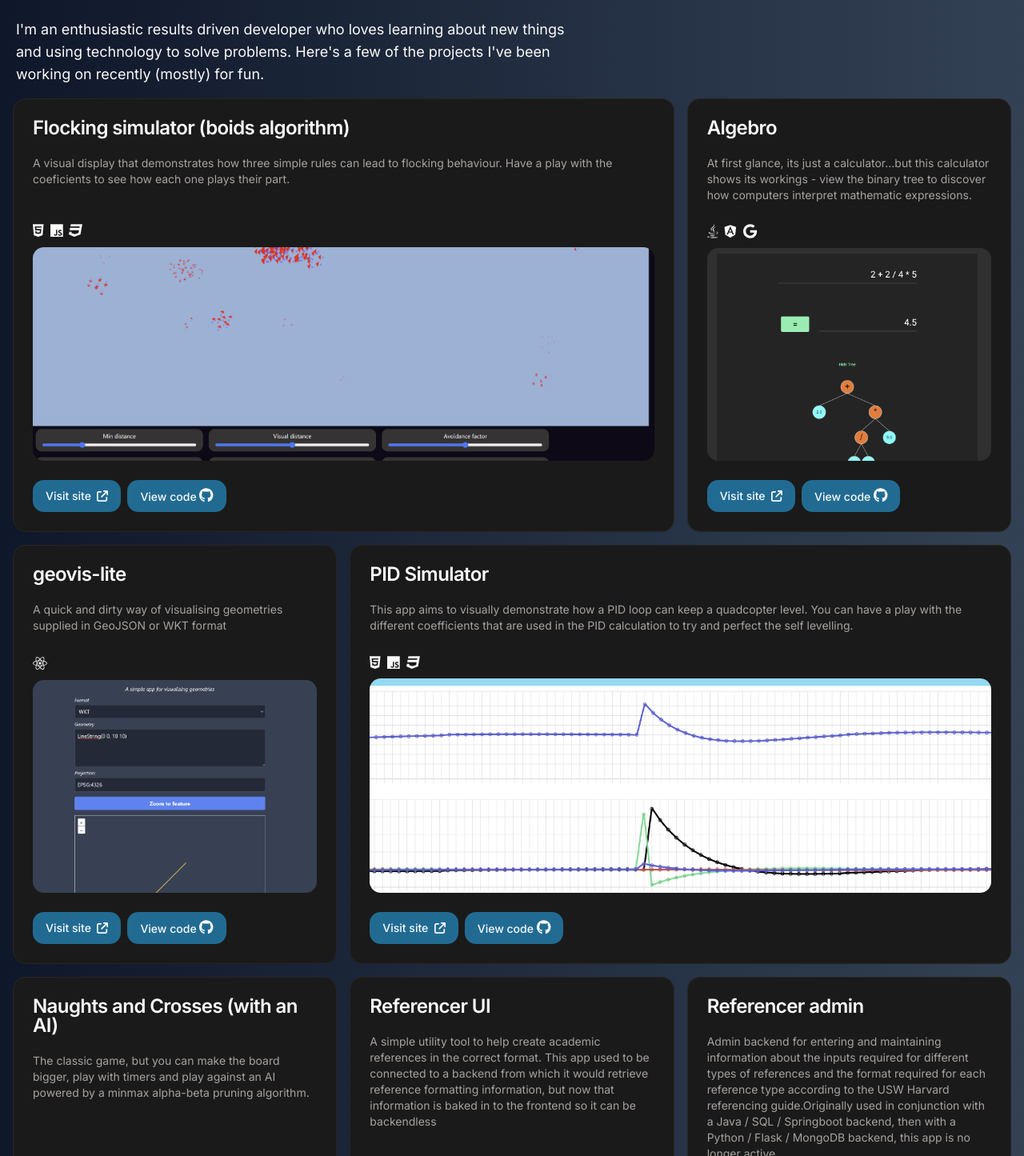
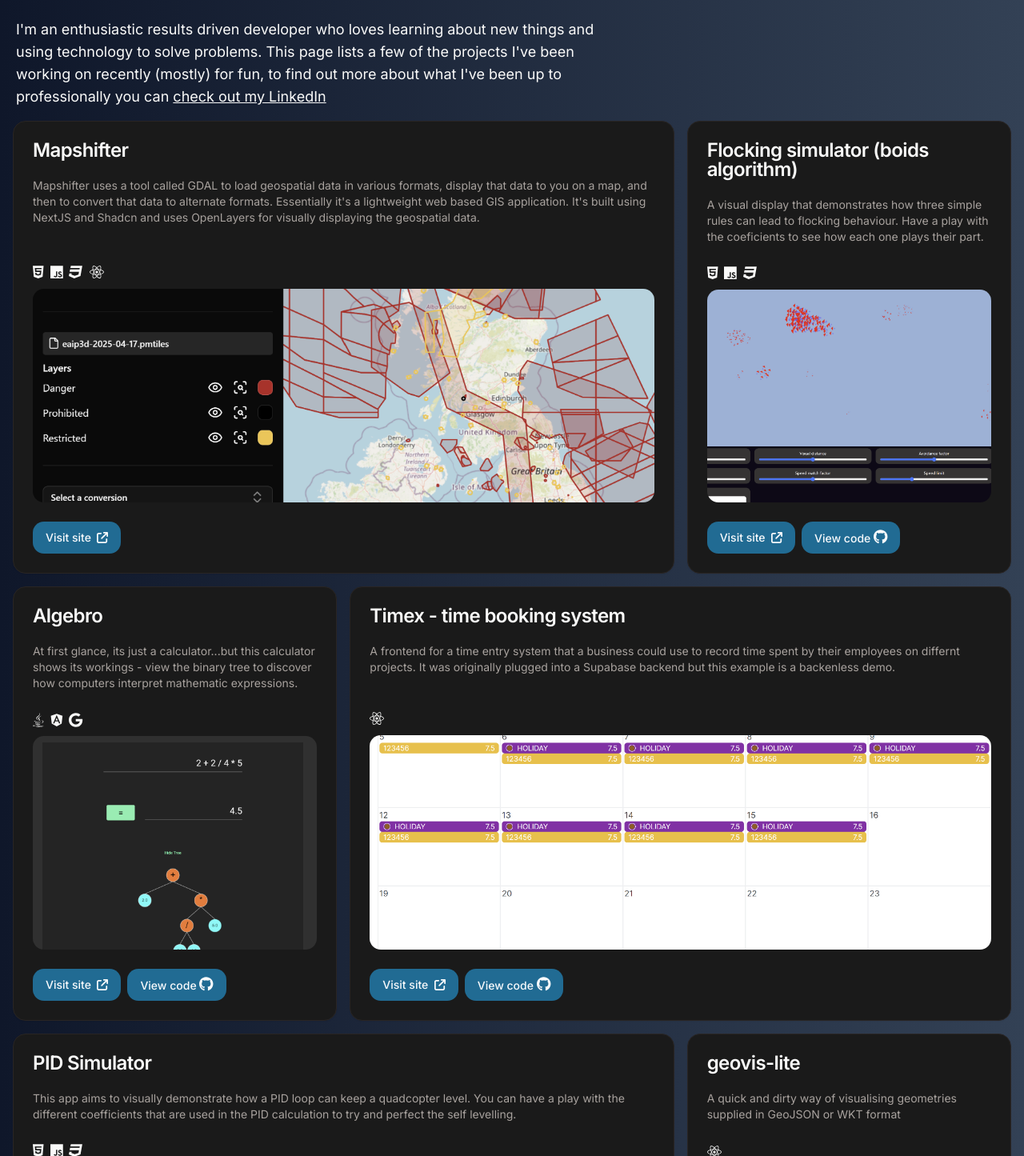
Before and after one commit to Leggit/project-showcase, a Next.js app: page / in a window 1280 px wide. Shown: the part 225-1670 px from the top of the page at 80% size. Built offline with nearby package versions, Linux system fonts and the light colour scheme; what tailwind-highlightjs would draw is missing.

Commit message:
Added mapshifter

```diff
--- a/app/layout.tsx
+++ b/app/layout.tsx
@@ -29,7 +29,7 @@ export default function RootLayout({
           " bg-gradient-to-r from-slate-900 to-slate-700"
         }
       >
-        <div className="px-2 md:px-2 lg:px-4 max-w-[1400px] xl:m-auto">
+        <div className="px-4 md:px-4 lg:px-4 max-w-[1400px] xl:m-auto">
           <Navbar />
           <div className="my-8">{children}</div>
         </div>
--- a/app/page.tsx
+++ b/app/page.tsx
@@ -16,6 +16,15 @@ import { Suspense } from "react";
 export default function Home() {
   const projects: Project[] = [
     {
+      title: "Mapshifter",
+      description:
+        "Mapshifter uses a tool called GDAL to load geospatial data in various formats, display that data to you on a map, and then to convert that data to alternate formats. Essentially it's a lightweight web based GIS application. It's built using NextJS and Shadcn and uses OpenLayers for visually displaying the geospatial data.",
+      imageUrl: "/mapshifter.png",
+      siteUrl: "https://mapshifter.vercel.app/",
+      icons: [faHtml5, faJs, faCss3, faReact],
+      isWide: true,
+    },
+    {
       title: "Flocking simulator (boids algorithm)",
       description:
         "A visual display that demonstrates how three simple rules can lead to flocking behaviour. Have a play with the coeficients to see how each one plays their part.",
@@ -23,7 +32,7 @@ export default function Home() {
       siteUrl: "https://leggit.github.io/boids/",
       repoUrl: "https://github.com/Leggit/boids",
       icons: [faHtml5, faJs, faCss3],
-      isWide: true,
+      isWide: false,
     },
     {
       title: "Algebro",
@@ -35,13 +44,14 @@ export default function Home() {
       icons: [faJava, faAngular, faGoogle],
     },
     {
-      title: "geovis-lite",
+      title: "Timex - time booking system",
       description:
-        "A quick and dirty way of visualising geometries supplied in GeoJSON or WKT format",
-      imageUrl: "/geovislite.png",
-      siteUrl: "https://leggit.github.io/geovis-lite/",
-      repoUrl: "https://github.com/Leggit/geovis-lite",
+        "A frontend for a time entry system that a business could use to record time spent by their employees on differnt projects. It was originally plugged into a Supabase backend but this example is a backenless demo.",
+      imageUrl: "/timex.png",
+      siteUrl: "https://timex-app.netlify.app",
+      repoUrl: "https://github.com/Leggit/timex-public",
       icons: [faReact],
+      isWide: true,
     },
     {
       title: "PID Simulator",
@@ -52,6 +62,15 @@ export default function Home() {
       repoUrl: "https://github.com/Leggit/pid-simulator",
       icons: [faHtml5, faJs, faCss3],
       isWide: true,
+    },
+    {
+      title: "geovis-lite",
+      description:
+        "A quick and dirty way of visualising geometries supplied in GeoJSON or WKT format",
+      imageUrl: "/geovislite.png",
+      siteUrl: "https://leggit.github.io/geovis-lite/",
+      repoUrl: "https://github.com/Leggit/geovis-lite",
+      icons: [faReact],
     },
     {
       title: "Naughts and Crosses (with an AI)",
@@ -81,26 +100,23 @@ export default function Home() {
       repoUrl: "https://github.com/Leggit/ReferencerAdmin/",
       icons: [faAngular, faPython],
     },
-    {
-      title: "Timex - time booking system",
-      description:
-        "A frontend for a time entry system that a business could use to record time spent by their employees on differnt projects. It was originally plugged into a Supabase backend but this example is a backenless demo",
-      imageUrl: "/timex.png",
-      siteUrl: "https://timex-app.netlify.app",
-      repoUrl: "https://github.com/Leggit/timex-public",
-      icons: [faReact],
-      isWide: true,
-    },
   ];
 
   return (
     <section>
       <header>
         <NameHeader />
-        <p className="max-w-[500px] md:max-w-[700px] px-1 text-lg mb-2">
+        <p className="max-w-[500px] md:max-w-[750px] px-1 text-lg mb-2">
           {`I'm an enthusiastic results driven developer who loves learning about
-          new things and using technology to solve problems. Here's a few of the
-          projects I've been working on recently (mostly) for fun.`}
+          new things and using technology to solve problems. This page lists a few of the
+          projects I've been working on recently (mostly) for fun, to find out more about what I've been up to professionally you can`}{" "}
+          <a
+            className="underline"
+            href="https://www.linkedin.com/in/oliver-legg-33191b276/"
+            target="_blank"
+          >
+            check out my LinkedIn
+          </a>
         </p>
       </header>
       <div className="-mx-2 flex flex-row flex-wrap justify-center pb-[100px]">
--- a/components/footer.tsx
+++ b/components/footer.tsx
@@ -16,7 +16,7 @@ function Footer() {
                   href="https://github.com/Leggit/project-showcase"
                   target="_blank"
                 >
-                  here
+                  on github
                 </Link>
               </em>
             </div>
--- a/components/project-card.tsx
+++ b/components/project-card.tsx
@@ -25,7 +25,7 @@ export interface Project {
   title: string;
   description: string;
   siteUrl?: string;
-  repoUrl: string;
+  repoUrl?: string;
   imageUrl: string;
   icons: IconDefinition[];
   isWide?: boolean;
@@ -91,12 +91,14 @@ function ProjectCard({
             </Link>
           </Button>
         )}
+        {repoUrl && (
           <Button>
             <Link target="_blank" href={repoUrl}>
               View code&nbsp;
               <FontAwesomeIcon className="text-lg" icon={faGithub} />
             </Link>
           </Button>
+        )}
       </CardFooter>
     </Card>
   );
```
Also changed, not shown: public/mapshifter.png (added). Lines whose indentation alone changed are shown as unchanged.
